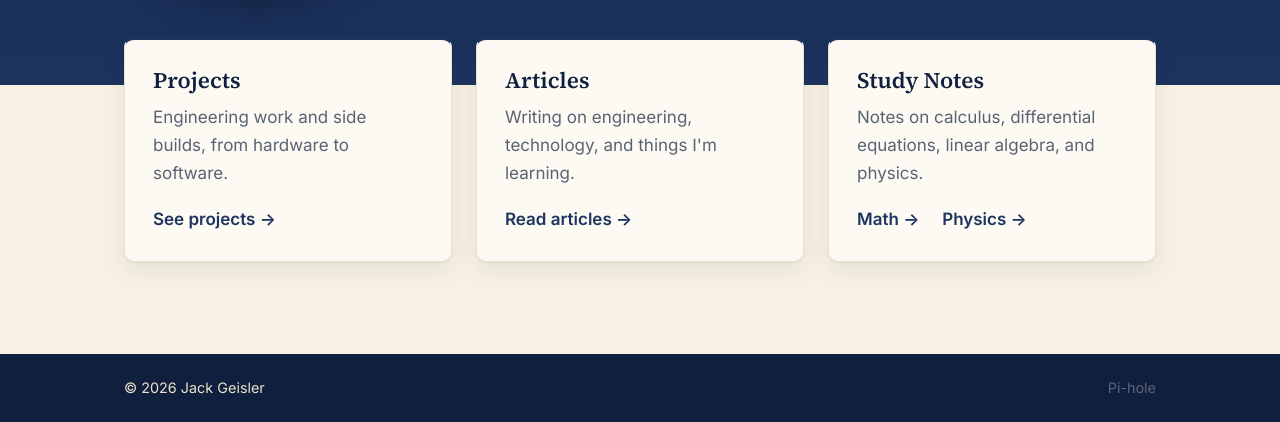
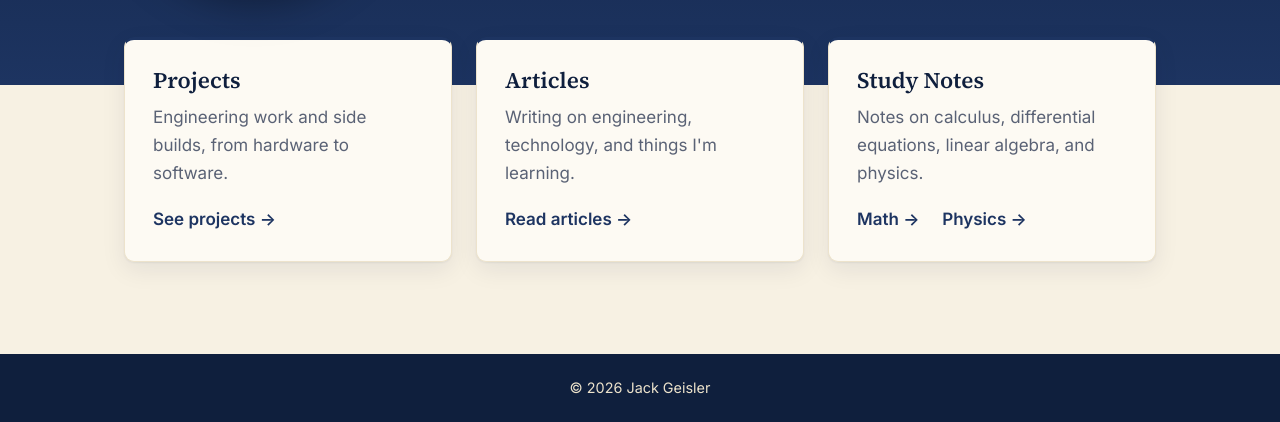
Before and after one commit to jackgeisler98/website, a plain HTML site: page index.html in a window 1280 px wide. Shown: the part 426-848 px from the top of the page. Drawn offline with Linux system fonts and the light colour scheme.

Commit message:
Remove Pi-hole link from footer
Co-Authored-By: Claude Opus 5.5 <noreply@anthropic.com>

```diff
--- a/index.html
+++ b/index.html
@@ -9,7 +9,7 @@
     <link rel="preconnect" href="https://fonts.googleapis.com">
     <link rel="preconnect" href="https://fonts.gstatic.com" crossorigin>
     <link href="https://fonts.googleapis.com/css2?family=Inter:wght@400;500;600&family=Source+Serif+4:opsz,wght@8..60,500;8..60,600&display=swap" rel="stylesheet">
-    <link rel="stylesheet" href="style.css?v=3">
+    <link rel="stylesheet" href="style.css?v=4">
 </head>
 
 <body>
@@ -80,7 +80,6 @@
     <footer class="site-footer">
         <div class="container footer-inner">
             <p>&copy; 2026 Jack Geisler</p>
-            <a class="footer-quiet" href="admin/index.php">Pi-hole</a>
         </div>
     </footer>
 
--- a/style.css
+++ b/style.css
@@ -305,7 +305,7 @@ footer,
 
 .footer-inner {
     display: flex;
-    justify-content: space-between;
+    justify-content: center;
     align-items: center;
     padding-block: 22px;
 }
@@ -317,15 +317,6 @@ footer p {
 footer:not(.site-footer) {
     text-align: center;
     padding: 22px;
-}
-
-.footer-quiet {
-    color: var(--muted);
-    text-decoration: none;
-}
-
-.footer-quiet:hover {
-    color: var(--cream-200);
 }
 
 /* ---------- Responsive ---------- */
```
Also changed, not shown: about.html (+1 -1 lines), articles.html (+1 -1 lines), projects.html (+1 -1 lines).
